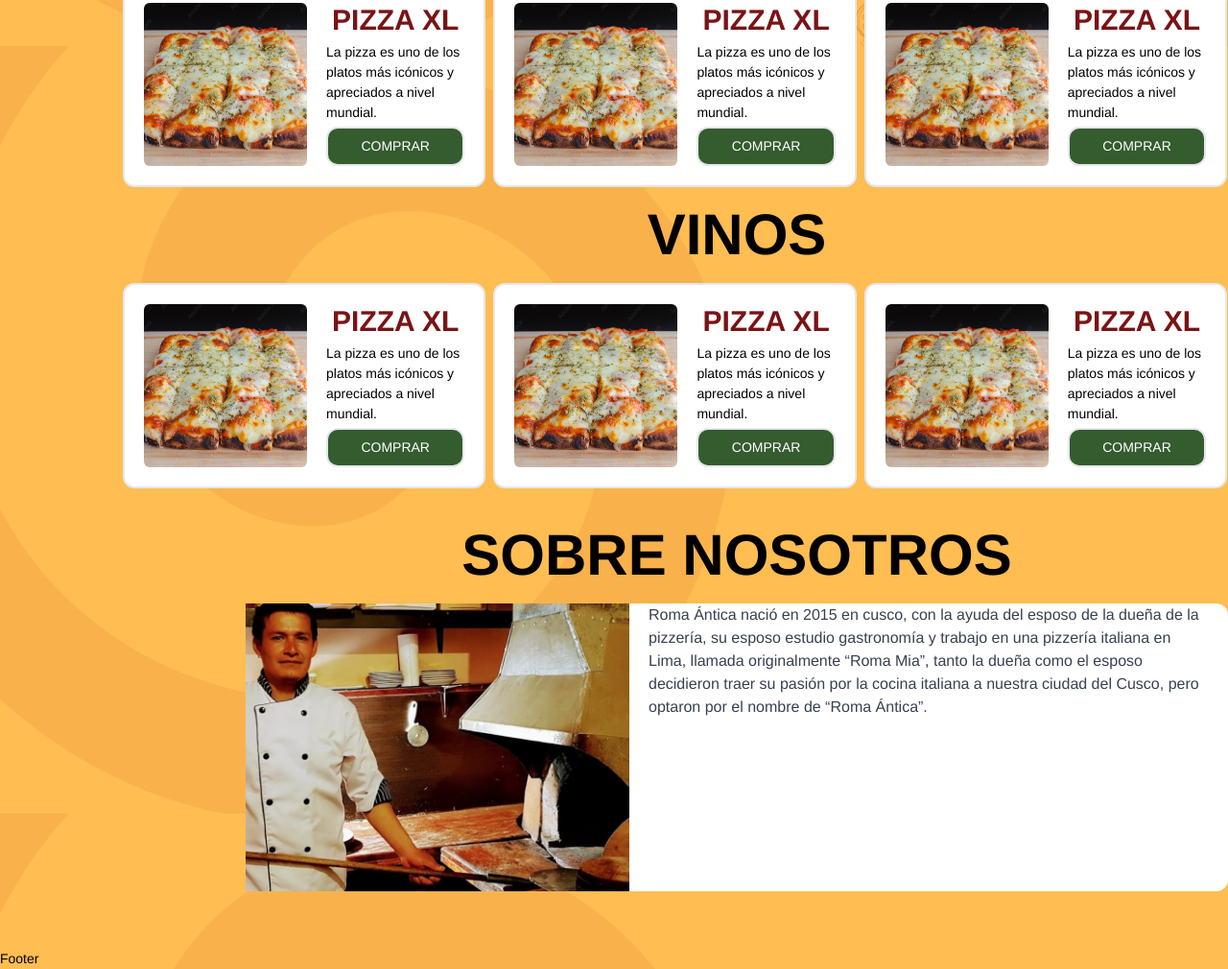
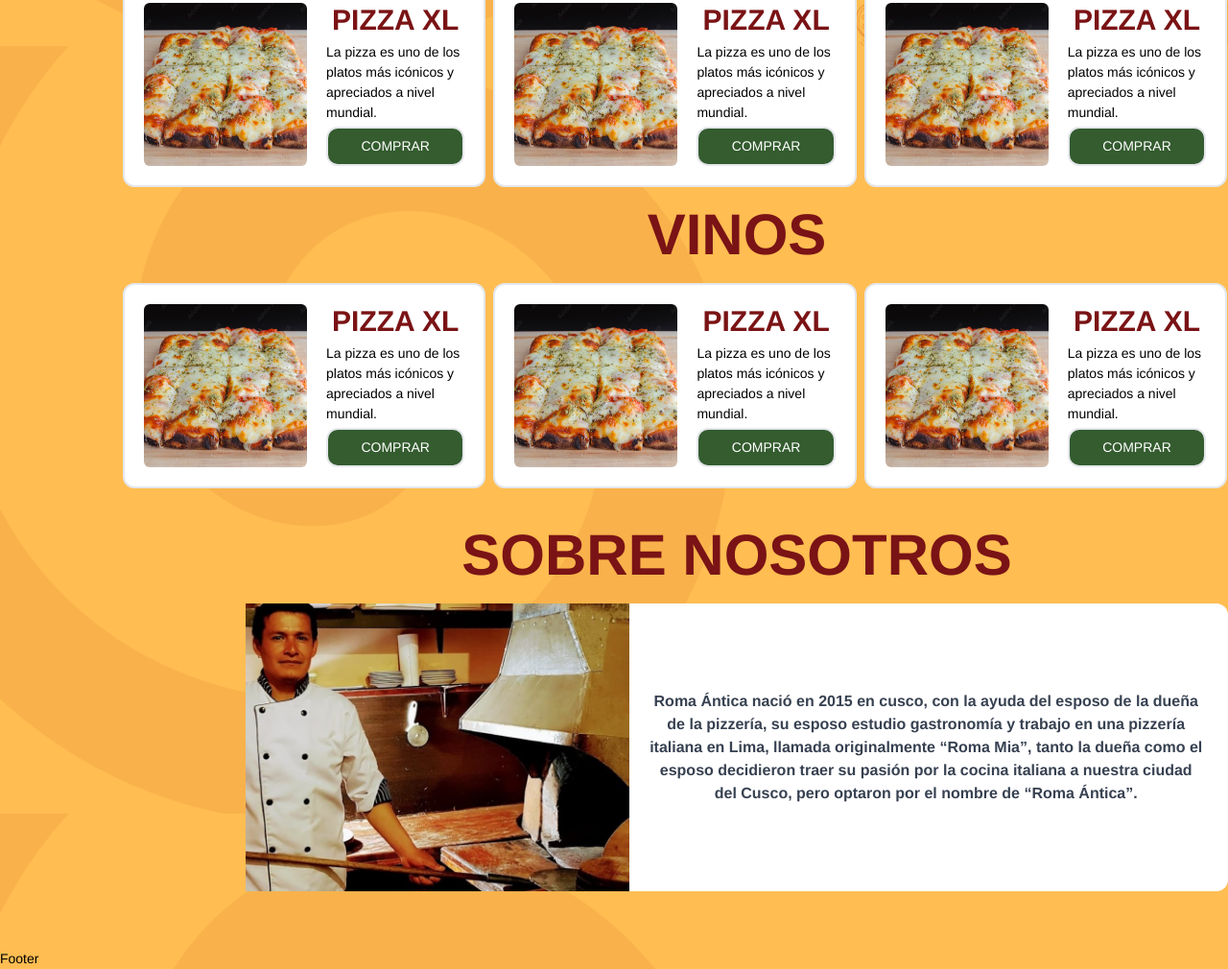
Before and after one commit to Duskalor/roma-antica-v2, an Astro site: page / in a window 1280 px wide. Shown: the part 1552-2562 px from the top of the page at 96% size. Built offline with nearby package versions, Linux system fonts and the light colour scheme; Astro itself is replaced by a stand-in of ours.

Commit message:
cambiocolor

```diff
--- a/src/components/H1.astro
+++ b/src/components/H1.astro
@@ -1,5 +1,5 @@
 <h1
-  class='text-center p-5 text-2xl sm:text-3xl md:text-4xl lg:text-5xl xl:text-6xl font-bold'
+  class='text-center p-5 text-2xl sm:text-3xl md:text-4xl lg:text-5xl xl:text-6xl font-bold text-lila'
 >
   <slot />
 </h1>
--- a/src/components/SobreNosotros.astro
+++ b/src/components/SobreNosotros.astro
@@ -13,7 +13,7 @@ import kim from '@Images/carrousel/5.jpg';
       width='400'
       class='h-[300px] object-cover'
     />
-    <span class='prose lg:prose-xl !text-base'>
+    <span class='prose flex items-center lg:prose-xl font-semibold text-center !text-base'>
 
       <p>
         Roma Ántica nació en 2015 en cusco, con la ayuda del esposo de la dueña de la pizzería, su esposo estudio gastronomía y trabajo en una pizzería italiana en Lima, llamada originalmente “Roma Mia”, tanto la dueña como el esposo decidieron traer su pasión por la cocina italiana a nuestra ciudad del Cusco, pero optaron por el nombre de “Roma Ántica”.
```
